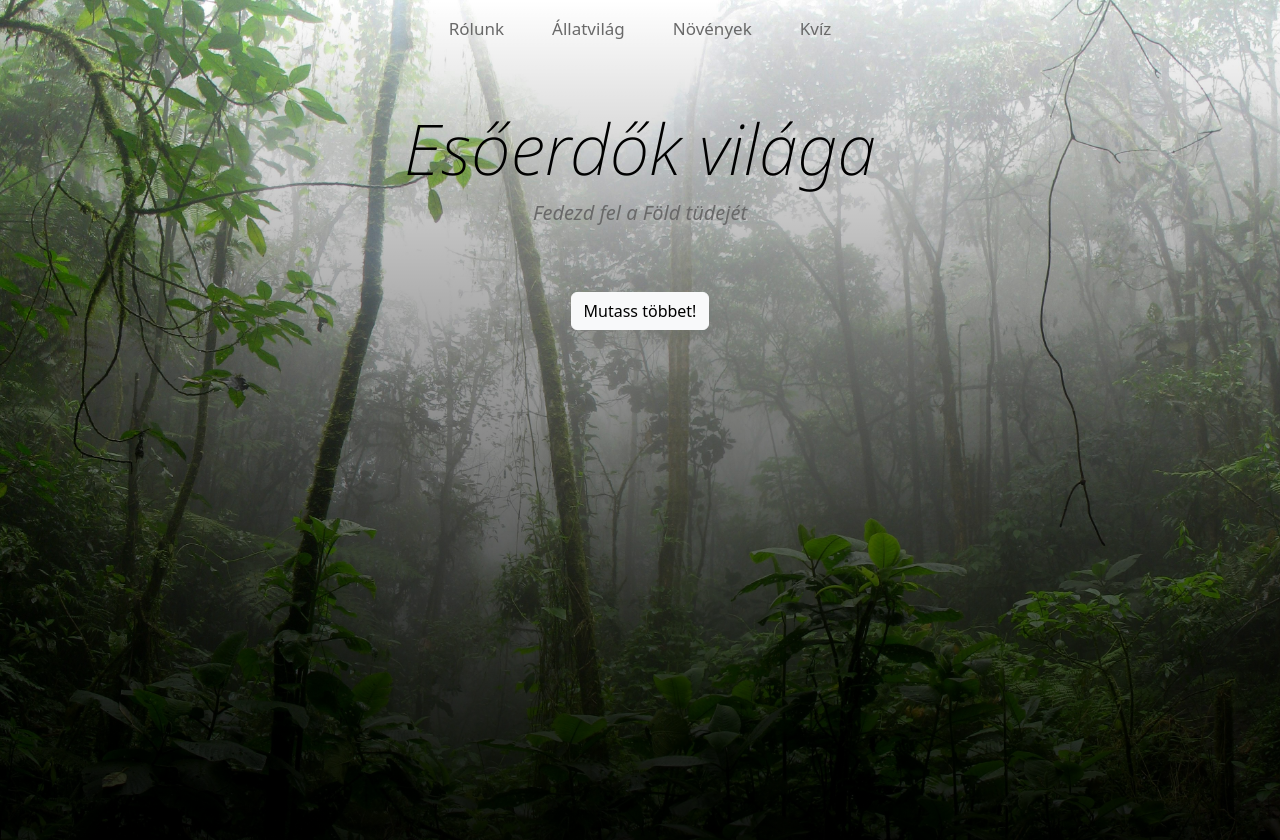
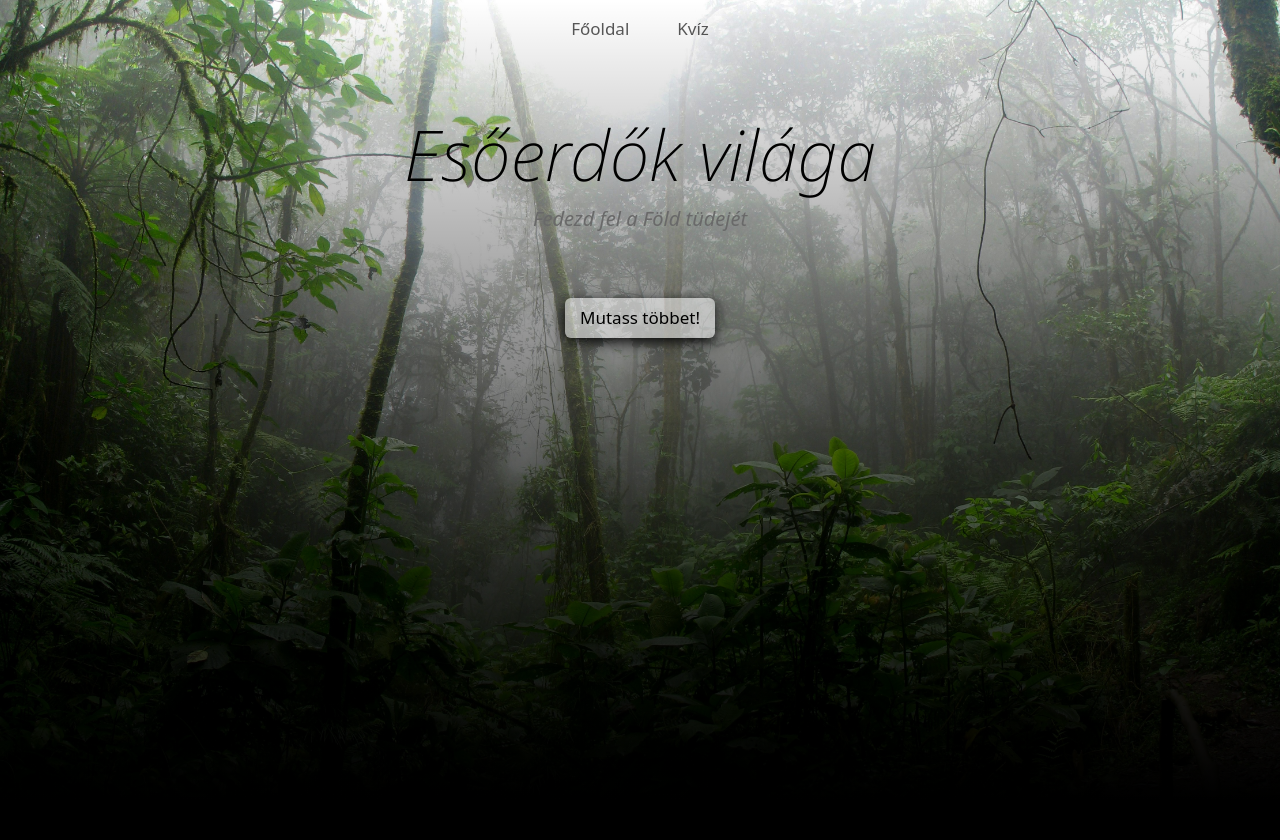
Before and after one commit to hdaniel07/esoerdo_project, a Vue app: page / in a window 1280 px wide. Shown: the top 840 px of the page. Built offline with nearby package versions, Linux system fonts and the light colour scheme.

Commit message:
router kesz

```diff
--- a/index.html
+++ b/index.html
@@ -10,7 +10,7 @@
     <link rel="stylesheet" href="https://unpkg.com/aos@2.3.4/dist/aos.css" />
   </head>
   <body>
-    <div id="app"></div>
+    <div class="app" id="app"></div>
     <script src="https://unpkg.com/aos@2.3.4/dist/aos.js"></script>
     <script type="module" src="/src/main.js"></script>
     <script src="https://cdn.jsdelivr.net/npm/bootstrap@5.3.8/dist/js/bootstrap.bundle.min.js" integrity="sha384-FKyoEForCGlyvwx9Hj09JcYn3nv7wiPVlz7YYwJrWVcXK/BmnVDxM+D2scQbITxI" crossorigin="anonymous"></script>
--- a/package.json
+++ b/package.json
@@ -9,7 +9,8 @@
     "preview": "vite preview"
   },
   "dependencies": {
-    "vue": "^3.5.22"
+    "vue": "^3.5.22",
+    "vue-router": "^4.6.0"
   },
   "devDependencies": {
     "@vitejs/plugin-vue": "^6.0.1",
--- a/src/App.vue
+++ b/src/App.vue
@@ -1,105 +1,39 @@
 <script setup>
-import Hero from "./components/Hero.vue"
-import Rolunk from "./components/Rolunk.vue"
-import Footer from "./components/Footer.vue"
+import { RouterLink, RouterView } from 'vue-router'
 </script>
 
 <template>
-  <div class="black-bg">
-    <div class="hero_bg">
   <nav class="navbar navbar-expand-md">
     <div class="container-fluid px-4">
-          <button class="navbar-toggler" type="button" data-bs-toggle="collapse"
-            data-bs-target="#navbarSupportedContent" aria-controls="navbarSupportedContent" aria-expanded="false"
-            aria-label="Toggle navigation">
+      <button class="navbar-toggler" type="button" data-bs-toggle="collapse" data-bs-target="#navbarSupportedContent"
+        aria-controls="navbarSupportedContent" aria-expanded="false" aria-label="Toggle navigation">
         <span class="navbar-toggler-icon"></span>
       </button>
       <div class="collapse navbar-collapse" id="navbarSupportedContent">
         <ul class="navbar-nav me-auto ms-auto text-end" data-aos="fade-down" data-aos-duration="3000">
           <li class="nav-item mx-3">
-                <a class="nav-link" href="#mutass">Rólunk</a>
+            <RouterLink class="nav-link" to="/">Főoldal</RouterLink>
           </li>
           <li class="nav-item mx-3">
-                <a class="nav-link" href="#allatvilag">Állatvilág</a>
-              </li>
-              <li class="nav-item mx-3">
-                <a class="nav-link" href="#novenyek">Növények</a>
-              </li>
-              <li class="nav-item mx-3">
-                <a class="nav-link" href="#kviz">Kvíz</a>
+            <RouterLink class="nav-link" to="/quiz">Kvíz</RouterLink>
           </li>
         </ul>
       </div>
     </div>
   </nav>
-      <Hero></Hero>
-    </div>
-    <div id="mutass" class="text-center container whatIs" data-aos="fade-up" data-aos-duration="1500">
-        <h2>Fedezd fel a Föld tüdejét – az esőerdőket</h2>
-        <p>Az esőerdők bolygónk legősibb, leggazdagabb és legfontosabb ökoszisztémái közé tartoznak. A Föld
-          felszínének
-          csupán 6%-át borítják, mégis az ismert élőlényfajok több mint fele itt él. Ismerd meg az esőerdők
-          varázslatos világát, azok növény- és állatvilágát, szerepüket a globális klímában, és azt is, hogyan
-          segíthetünk megóvni őket.</p>
-      </div>
-  </div>
 
-  <Rolunk></Rolunk>
-  <Footer></Footer>
+  <RouterView />
 </template>
 
 <style scoped>
-
-.black-bg{
-  background-color: #000;
-  min-height: 1400px;
-}
-.hero_bg {
-  min-height: 950px;
-  background-image: linear-gradient(to top, rgba(0, 0, 0, 1), rgba(0, 0, 0, 0)), url(../src/assets/hero-bg.jpeg) !important;
-  background-position: center;
-  background-repeat: no-repeat;
-  background-size: cover;
-}
-
-.nav-item a {
-  font-size: 17px;
-  color: #696969 !important;
-}
-
-.nav-item a:hover {
-  color: #000 !important;
-}
-
-
-.mutass {
-  background-color: rgba(255, 255, 255, 0.5);
-  border: none;
-  padding: 7px 15px 7px 15px;
-  text-decoration: none;
-  color: black;
-  font-size: 17px;
-  box-shadow: 0 4px 15px rgba(0, 0, 0, 1);
-  transition: transform 0.3s ease;
-}
-
-.mutass:hover {
-  background-color: rgba(255, 255, 255, 0.8);
-  transform: translateY(-5px);
-
-}
-
-h2 {
-  font-family: "Noto Sans", sans-serif;
-  color: rgba(255, 255, 255, 0.8);
-  margin-bottom: 30px;
-}
-
-.whatIs {
-  margin-top: 200px;
-}
-
-.whatIs p {
-  color: rgba(255, 255, 255, 0.6);
+.nav-item { font-size: 17px; color: #696969 !important; }
+.nav-item:hover { color: #000 !important; }
+nav{
+  background-color: transparent !important;
+  position: absolute;
+  top: 0;
+  left: 0;
+  width: 100%;
+  z-index: 10;
 }
 </style>
--- /dev/null
+++ b/src/components/Fedezd.vue
@@ -0,0 +1,31 @@
+<script setup>
+
+</script>
+
+<template>
+<div id="mutass" class="text-center container whatIs" data-aos="fade-up" data-aos-duration="1500">
+        <h2>Fedezd fel a Föld tüdejét – az esőerdőket</h2>
+        <p>Az esőerdők bolygónk legősibb, leggazdagabb és legfontosabb ökoszisztémái közé tartoznak. A Föld
+          felszínének
+          csupán 6%-át borítják, mégis az ismert élőlényfajok több mint fele itt él. Ismerd meg az esőerdők
+          varázslatos világát, azok növény- és állatvilágát, szerepüket a globális klímában, és azt is, hogyan
+          segíthetünk megóvni őket.</p>
+      </div>
+</template>
+
+<style scoped>
+
+h2 {
+  font-family: "Noto Sans", sans-serif;
+  color: rgba(255, 255, 255, 0.8);
+  margin-bottom: 30px;
+}
+
+.whatIs {
+  margin-top: 200px;
+}
+
+.whatIs p {
+  color: rgba(255, 255, 255, 0.6);
+}
+</style>
--- a/src/components/Footer.vue
+++ b/src/components/Footer.vue
@@ -12,10 +12,11 @@
                 <button class="btn btn-light">Notify Me!</button>
             </div>
         </div>
+        <footer class="text-center sticky-bottom">
+        <p>© Majomparádé Esőerdő Tisztító- és Karbantartó Kft. </p>
+        </footer>
     </section>
-    <footer class="text-center">
-        <p>© Majomparádé Esőerdő Tisztító- és Karbantartó Kft. </p>
-    </footer>
+
 </template>
 
 <style scoped>
@@ -61,5 +62,7 @@ button:hover{
 
 footer {
     color: rgba(0, 0, 0, 0.7);
+    top: 100%;
+    font-weight: bold;
 }
 </style>
--- a/src/components/Hero.vue
+++ b/src/components/Hero.vue
@@ -37,7 +37,22 @@ section p {
     font-style: italic;
 }
 
+.mutass {
+  background-color: rgba(255, 255, 255, 0.5);
+  border: none;
+  padding: 7px 15px 7px 15px;
+  text-decoration: none;
+  color: black;
+  font-size: 17px;
+  box-shadow: 0 4px 15px rgba(0, 0, 0, 1);
+  transition: transform 0.3s ease;
+}
 
+.mutass:hover {
+  background-color: rgba(255, 255, 255, 0.8);
+  transform: translateY(-5px);
+
+}
 
 
 </style>
--- /dev/null
+++ b/src/layouts/MainLayout.vue
@@ -0,0 +1,35 @@
+<script setup>
+import Hero from '../components/Hero.vue'
+import Fedezd from '../components/Fedezd.vue'
+import Rolunk from '../components/Rolunk.vue'
+import Footer from '../components/Footer.vue'
+</script>
+
+<template>
+  <div class="black-bg">
+    <div class="hero_bg">
+      <Hero />
+    </div>
+    <Fedezd />
+  </div>
+  <Rolunk />
+  <Footer />
+</template>
+
+<style scoped>
+.black-bg {
+  background-color: #000;
+  min-height: 1400px;
+}
+.hero_bg {
+  min-height: 100vh;
+  background-image: linear-gradient(to top, rgba(0,0,0,1), rgba(0,0,0,0)), url('../assets/hero-bg.jpeg');
+  background-position: center;
+  background-repeat: no-repeat;
+  background-size: cover;
+  position: relative; /* ha eddig absolute volt, cseréld le erre */
+  margin: 0;
+  padding-top: 64px;
+}
+
+</style>
--- /dev/null
+++ b/src/layouts/QuizLayout.vue
@@ -0,0 +1,13 @@
+<script setup>
+
+</script>
+
+<template>
+ <h1>Hello</h1>
+</template>
+
+<style scoped>
+ h1{
+    color: black;
+ }
+</style>
--- a/src/main.js
+++ b/src/main.js
@@ -1,5 +1,6 @@
 import { createApp } from 'vue'
+import App from './App.vue'
+import router from './router'
 import './style.css'
-import App from './App.vue'
 
-createApp(App).mount('#app')
+createApp(App).use(router).mount('#app')
--- a/src/style.css
+++ b/src/style.css
@@ -8,4 +8,11 @@
 
 body{
   color: #fff !important;
+  margin: 0;
 }
+
+* { box-sizing: border-box; }
+
+html, body, #app {
+  height: 100%;
+}
```
Also changed, not shown: src/router/index.js (added, +15 -0 lines), 1 other file (tests, documents, lock files or other folders). Lines whose indentation alone changed are shown as unchanged.
